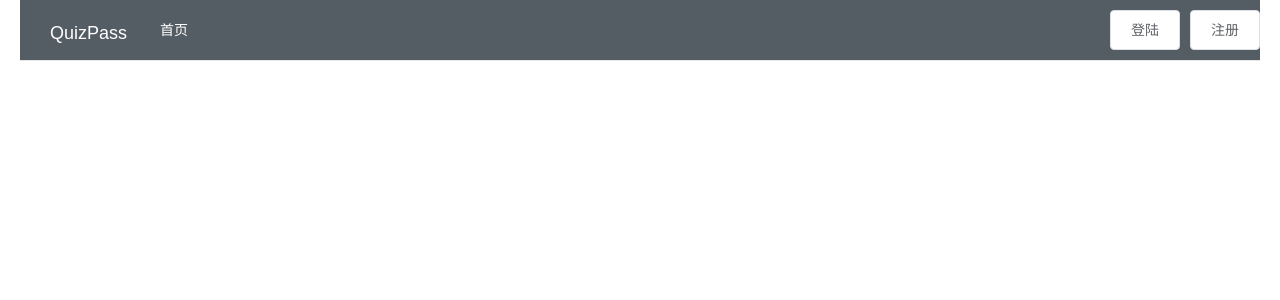
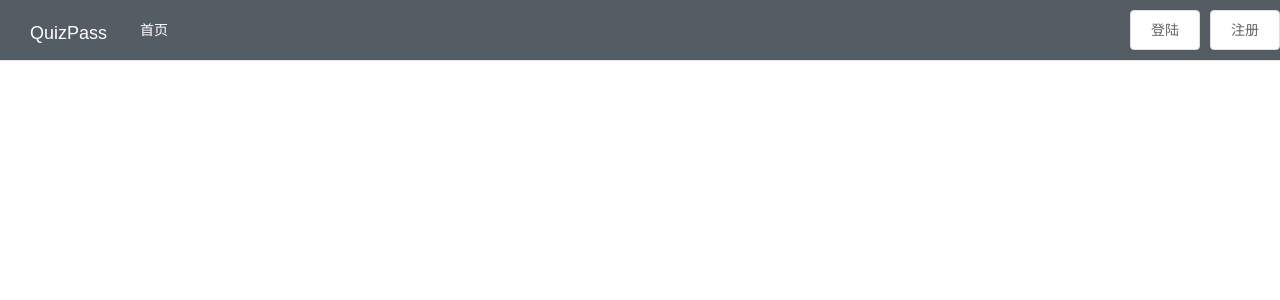
Before and after one commit to heiheihei-2000/Qz, a Vue app: page / in a window 1280 px wide. Shown: the top 300 px of the page. Built offline with nearby package versions, Linux system fonts and the light colour scheme.

Commit message:
自适应大小

```diff
--- a/src/components/the-header.vue
+++ b/src/components/the-header.vue
@@ -1,6 +1,6 @@
 
 <template>
-<div style="" >
+<div style="" id="head" >
 
 
 <el-menu
@@ -351,8 +351,8 @@ element.style {
   padding: 0px;
   margin: 0px;
 }
-
-
-
-
+section .el-header{
+  color: aqua;
+  padding: 0px;
+}
 </style>
```
